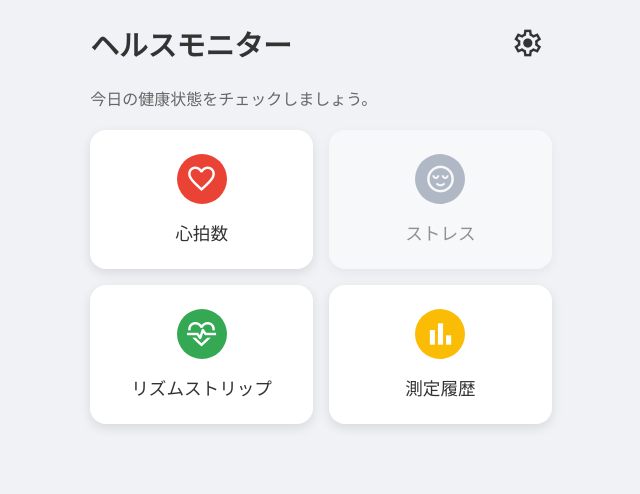
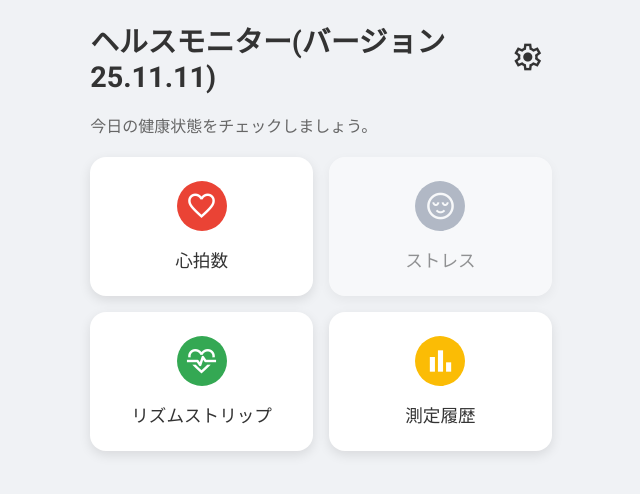
Before and after one commit to ayatocraft/heartrate, a plain HTML site: page index.html in a window 1280 px wide. Shown: the whole page, without its empty margins (319-959 px from the left). Drawn offline with nearby package versions, Linux system fonts and the light colour scheme.

Commit message:
Update header to include version number

```diff
--- a/index.html
+++ b/index.html
@@ -94,7 +94,7 @@
     <main>
         <!-- Home Screen -->
         <div id="home-screen" class="screen active">
-            <header><h1>ヘルスモニター</h1><span id="settings-btn" class="material-symbols-outlined icon-button">settings</span></header>
+            <header><h1>ヘルスモニター(バージョン25.11.11)</h1><span id="settings-btn" class="material-symbols-outlined icon-button">settings</span></header>
             <p style="color: var(--secondary-text-color);">今日の健康状態をチェックしましょう。</p>
             <div class="card-container">
                 <div class="card" id="start-hr-btn"><div class="card-icon" style="background-color: #EA4335;"><span class="material-symbols-outlined">favorite</span></div><h2>心拍数</h2></div>
```
